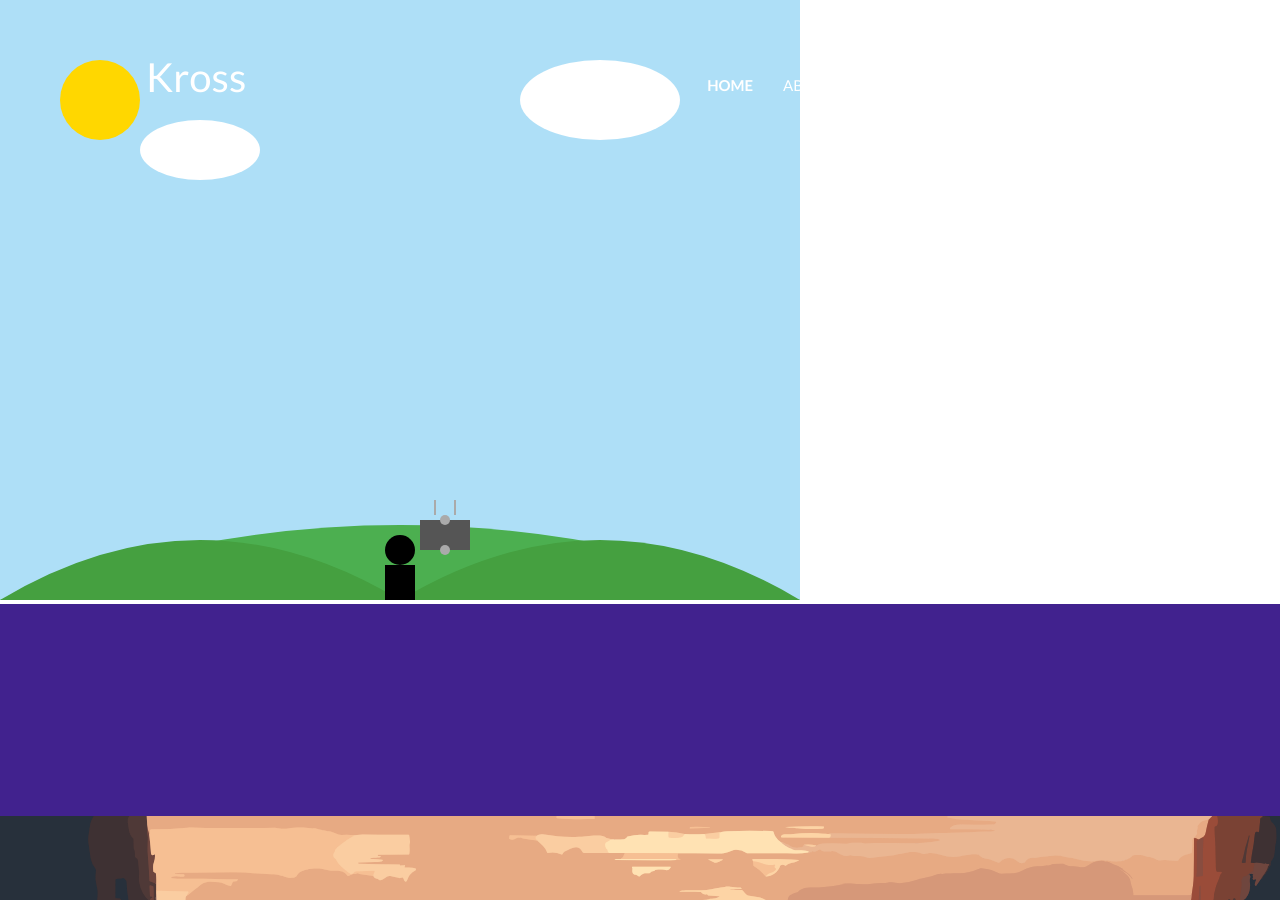
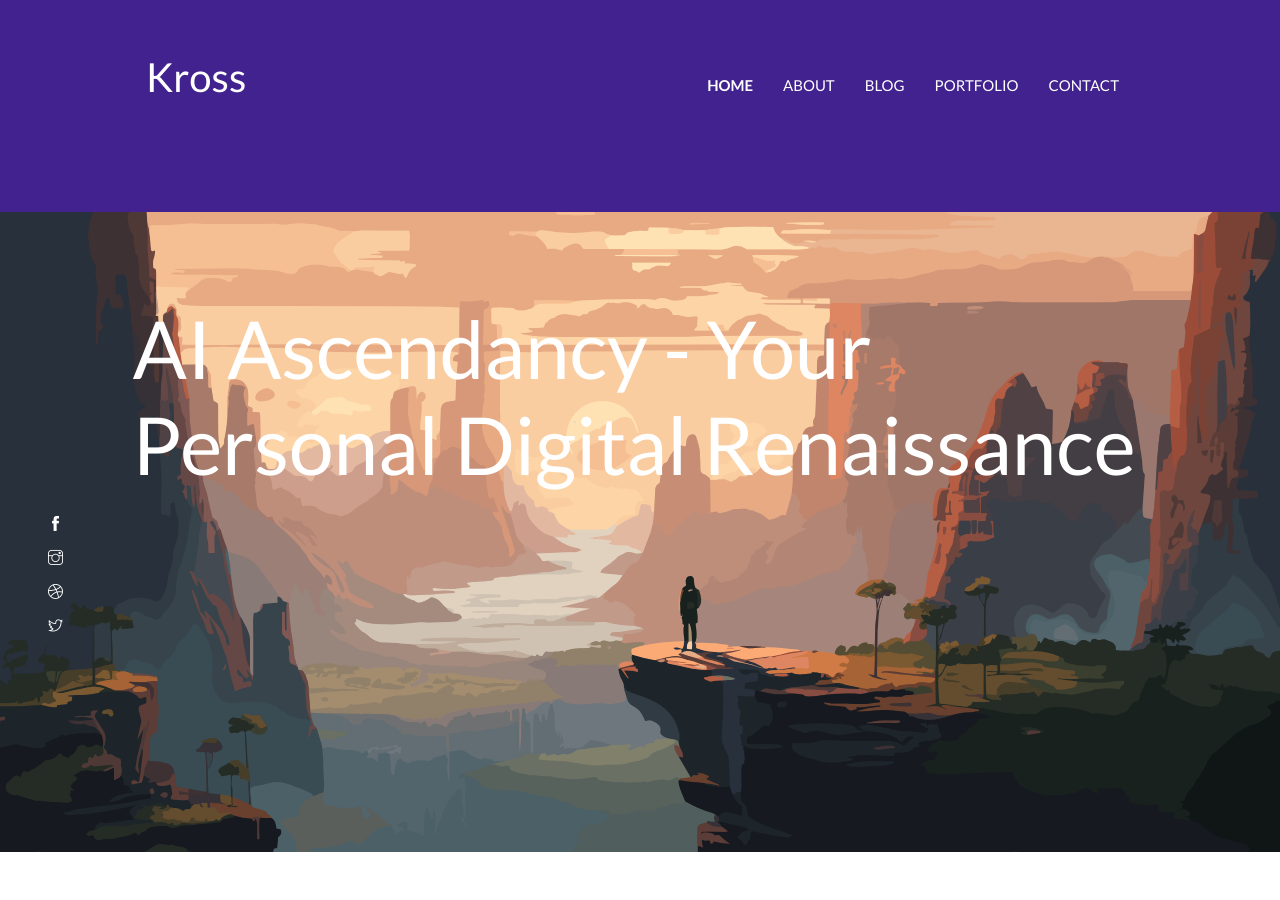
Before and after one commit to gera3d/bears_v3, a Jekyll site: the page built from index.html, in a window 1280 px wide and 900 px high. Built offline with Jekyll 4.4.1, drawn with Linux system fonts in a browser that asks for light colours.

Commit message:
Update index.html

```diff
--- a/index.html
+++ b/index.html
@@ -1,36 +1,6 @@
 ---
 layout: default
 ---
-<svg width="800" height="600" xmlns="http://www.w3.org/2000/svg">
-    <!-- Sky Background -->
-    <rect width="800" height="600" fill="#AEDFF7" />
-
-    <!-- Valley (enhanced shape) -->
-    <path d="M 0,600 Q 400,450 800,600" fill="#4CAF50" />
-    <path d="M 0,600 Q 200,480 400,600" fill="#45A040" />
-    <path d="M 400,600 Q 600,480 800,600" fill="#45A040" />
-
-    <!-- Businessperson (circle for head and rectangle for body) -->
-    <circle cx="400" cy="550" r="15" fill="#000" />
-    <rect x="385" y="565" width="30" height="40" fill="#000" />
-
-    <!-- Hover Drone (more detailed shape) -->
-    <rect x="420" y="520" width="50" height="30" fill="#555" />
-    <circle cx="445" cy="520" r="5" fill="#AAA" />
-    <circle cx="445" cy="550" r="5" fill="#AAA" />
-
-    <!-- Drone Propellers -->
-    <line x1="435" y1="515" x2="435" y2="500" stroke="#AAA" stroke-width="2"/>
-    <line x1="455" y1="515" x2="455" y2="500" stroke="#AAA" stroke-width="2"/>
-
-    <!-- Sun in the sky -->
-    <circle cx="100" cy="100" r="40" fill="#FFD700" />
-
-    <!-- Clouds -->
-    <ellipse cx="200" cy="150" rx="60" ry="30" fill="#FFF" />
-    <ellipse cx="600" cy="100" rx="80" ry="40" fill="#FFF" />
-
-</svg>
 
 {% include hero-section.html %}
 
```
